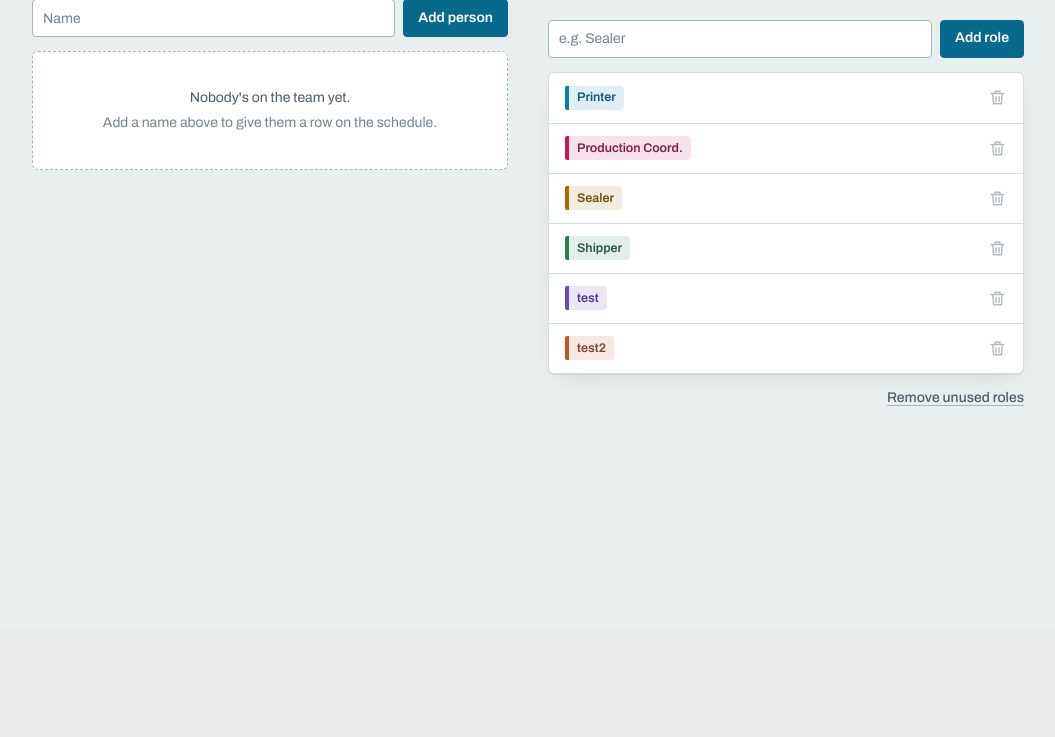
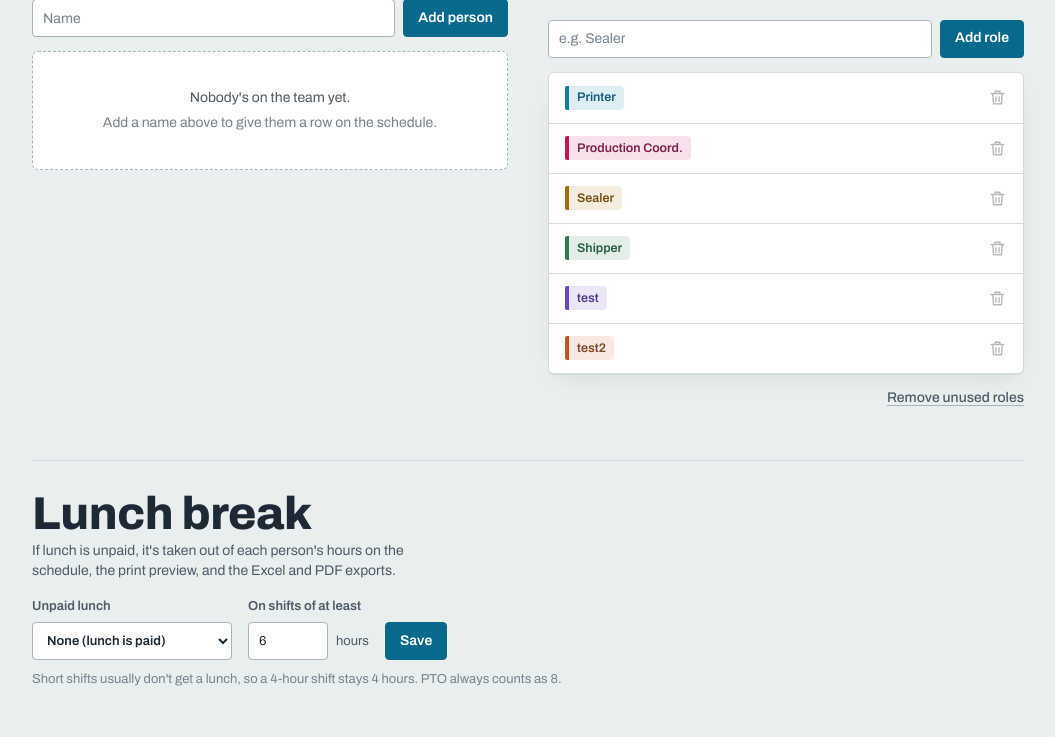
Before and after one commit to Kramberry/PyScheduler, a Flask app: page /employees in a window 1280 px wide. Shown: the part 173-910 px from the top of the page, without its empty margins (112-1167 px from the left). Before the commit the page ends 579 px from the top, so only its background shows below. Run offline with Flask 3, Linux system fonts and the light colour scheme.

Commit message:
Add unpaid lunch deduction setting
Workplace setting (none / 30 min / 1 hour) on the Team page, applied to
shifts at or above a minimum length. One rule drives the live totals,
print preview, Excel and PDF, and each export notes how hours were counted.

print_preview() now gets its totals from build_week_rows() like the
exports do, instead of keeping its own copy of the hours math.

```diff
--- a/app.py
+++ b/app.py
@@ -20,6 +20,7 @@ HISTORY_FILE = os.path.join(APP_DIR, "schedule_history.json")
 EMP_BACKUP_FILE = os.path.join(APP_DIR, "employees_backup.json")
 SCHEDULE_BACKUP_FILE = os.path.join(APP_DIR, "last_schedule_backup.json")
 HISTORY_BACKUP_FILE = os.path.join(APP_DIR, "schedule_history_backup.json")
+SETTINGS_FILE = os.path.join(APP_DIR, "settings.json")
 
 logging.basicConfig(filename=os.path.join(APP_DIR, "app.log"), level=logging.INFO)
 
@@ -108,6 +109,70 @@ def register_roles(schedule_dict):
     known = set(load_roles())
     if used - known:
         save_roles(known | used)
+
+
+# ------------------------------------
+# Workplace settings — rules that differ from one shop to the next, so they
+# live in data instead of being hard-coded. Today that's the unpaid lunch.
+# ------------------------------------
+# Allowed lunch lengths, in minutes. 0 means "no unpaid lunch".
+LUNCH_OPTIONS = (0, 30, 60)
+
+# Defaults are chosen so that turning the feature on changes nothing until
+# someone opts in: a new version must never silently change totals people
+# already trust.
+DEFAULT_SETTINGS = {
+    "lunch_minutes": 0,           # length of the unpaid lunch
+    "lunch_min_shift_hours": 6,   # only shifts at least this long get one
+}
+
+
+def load_settings():
+    """Returns the saved settings laid over the defaults.
+
+    Starting from DEFAULT_SETTINGS and updating with the file means that when
+    a new setting is added later, older settings.json files that don't have
+    it yet still work — they just pick up the default for the missing key."""
+    settings = dict(DEFAULT_SETTINGS)
+    if os.path.exists(SETTINGS_FILE):
+        try:
+            with open(SETTINGS_FILE, "r", encoding="utf-8") as f:
+                settings.update(json.load(f))
+        except (OSError, ValueError):
+            # A damaged file shouldn't take the whole app down; fall back to
+            # defaults and leave a trace in the log for debugging.
+            logging.warning("settings.json unreadable; using defaults")
+    return settings
+
+
+def save_settings(settings):
+    with open(SETTINGS_FILE, "w", encoding="utf-8") as f:
+        json.dump(settings, f, indent=2)
+
+
+def paid_shift_hours(worked_hours, settings):
+    """Hours actually paid for one worked shift: clock time minus the unpaid
+    lunch, but only when the shift is long enough to include a lunch.
+
+    This is the ONE place the lunch rule lives on the server. Every total —
+    print preview, Excel, PDF — goes through here, so they can't disagree.
+    (The live total on the schedule page has a JavaScript twin,
+    paidShiftHours() in schedule_form.html; change both together.)"""
+    lunch_hours = settings["lunch_minutes"] / 60
+    if lunch_hours and worked_hours >= settings["lunch_min_shift_hours"]:
+        return max(worked_hours - lunch_hours, 0)
+    return worked_hours
+
+
+def hours_rule_text(settings):
+    """One plain-English sentence explaining how totals were worked out, shown
+    under every schedule so whoever reads the numbers knows what they mean."""
+    if not settings["lunch_minutes"]:
+        return "Hours are clock time; PTO counts as 8."
+    lunch = "30-minute" if settings["lunch_minutes"] == 30 else "1-hour"
+    threshold = f"{settings['lunch_min_shift_hours']:g}"
+    return (f"Hours are paid time: a {lunch} unpaid lunch is taken out of "
+            f"every shift of {threshold}+ hours. PTO counts as 8.")
 
 
 # ------------------------------------
@@ -225,10 +290,11 @@ def calculate_hours(cell_value: str) -> float:
 # Shared week-data shaping, used by the single-week and multi-week
 # Excel/PDF exports so the two formats can never drift apart.
 # ------------------------------------
-def build_week_rows(employees, schedule_dict):
+def build_week_rows(employees, schedule_dict, settings):
     """Returns [(employee, per_day, total_hours), ...] for employees who have
     at least one day of data this week. per_day[i] describes DAYS[i] as
-    {'roles': [...], 'start': str, 'end': str, 'pto': bool}."""
+    {'roles': [...], 'start': str, 'end': str, 'pto': bool}.
+    total_hours is paid time, with the unpaid lunch rule from `settings`."""
     rows = []
     for emp in employees:
         day_data = schedule_dict.get(emp, {}) if schedule_dict else {}
@@ -245,7 +311,8 @@ def build_week_rows(employees, schedule_dict):
                 total += 8
                 has_data = True
             elif start and end:
-                total += calculate_hours(f"{start} - {end}")
+                worked = calculate_hours(f"{start} - {end}")
+                total += paid_shift_hours(worked, settings)
                 has_data = True
             elif roles:
                 has_data = True
@@ -276,9 +343,10 @@ TOTAL_BG_COLOR = "DCFCE7"
 TOTAL_FONT_COLOR = "15803D"
 
 
-def write_week_sheet(ws, date_range_text, rows):
+def write_week_sheet(ws, date_range_text, rows, note=""):
     """Fills a freshly created worksheet with one week's schedule, styled to
-    match the app's export look. Used for both single- and multi-week Excel."""
+    match the app's export look. Used for both single- and multi-week Excel.
+    `note` is an optional line printed under the table (e.g. the lunch rule)."""
     headers = ["Team Member"] + DAYS + ["Total Hours"]
     num_cols = len(headers)
 
@@ -351,6 +419,16 @@ def write_week_sheet(ws, date_range_text, rows):
                     cell.font = Font(size=10)
                     cell.fill = PatternFill(start_color=dc["band"] if is_band else dc["light"], fill_type="solid")
 
+    # The note goes in AFTER the styling loop above. That loop styles every
+    # row from 3 down, so adding the note first would give it table borders
+    # and fills. Leave one blank row, then one merged, quiet line.
+    if note:
+        note_row = ws.max_row + 2
+        ws.merge_cells(start_row=note_row, start_column=1, end_row=note_row, end_column=num_cols)
+        note_cell = ws.cell(row=note_row, column=1, value=note)
+        note_cell.font = Font(italic=True, size=9, color="64748B")
+        note_cell.alignment = Alignment(horizontal="left", vertical="center")
+
     ws.freeze_panes = "A3"
 
 
@@ -387,7 +465,7 @@ def cell_pdf_paragraph(day, cell_style, pto_style):
     return ""
 
 
-def build_pdf_week_elements(date_range_text, rows):
+def build_pdf_week_elements(date_range_text, rows, note=""):
     styles = getSampleStyleSheet()
     elements = [Paragraph("<b>Weekly Schedule</b>", styles["Title"])]
     if date_range_text:
@@ -418,6 +496,11 @@ def build_pdf_week_elements(date_range_text, rows):
         ("FONTSIZE",   (0, 0), (-1, -1), 9),
     ]))
     elements.append(table)
+    if note:
+        note_style = ParagraphStyle('note', fontSize=8, leading=11,
+                                    textColor=colors.HexColor('#64748B'), fontName='Helvetica-Oblique')
+        elements.append(Spacer(1, 8))
+        elements.append(Paragraph(note, note_style))
     return elements
 
 
@@ -433,7 +516,8 @@ def index():
         employees=employees,
         days=DAYS,
         saved=saved,
-        roles=load_roles()
+        roles=load_roles(),
+        settings=load_settings(),
     )
 
 
@@ -477,17 +561,12 @@ def print_preview():
     register_roles(saved_data["schedule"])
     archive_week(week_start, saved_data["schedule"])
 
-    totals = {}
-    for emp in employees:
-        total = 0.0
-        for day in DAYS:
-            cell = saved_data["schedule"][emp][day]
-            roles = cell["role"]
-            if "PTO" in roles:
-                total += 8.0
-            elif cell["start"] and cell["end"]:
-                total += calculate_hours(f"{cell['start']} - {cell['end']}")
-        totals[emp] = total
+    # Totals come from the same build_week_rows() the Excel and PDF exports
+    # use, instead of a hand-copied loop. A copy is what lets the screen and
+    # the paper drift apart the next time the hours rule changes.
+    settings = load_settings()
+    rows = build_week_rows(employees, saved_data["schedule"], settings)
+    totals = {emp: total for emp, _per_day, total in rows}
 
     role_order = [str(r).strip().lower() for r in load_roles()]
     role_colors = {}
@@ -514,6 +593,7 @@ def print_preview():
         role_colors=role_colors,
         week_label=week_label,
         day_dates=day_dates,
+        hours_rule=hours_rule_text(settings),
     )
 
 
@@ -583,16 +663,21 @@ def export_multi_xlsx():
     if not week_starts:
         return "Select at least one week to export.", 400
 
+    # Load settings once per export, not once per week, so every sheet in
+    # the file is guaranteed to use the same rule.
+    settings = load_settings()
+    note = hours_rule_text(settings)
+
     wb = Workbook()
     wb.remove(wb.active)
     used_titles = set()
     for week_start in week_starts:
         start_date, _end_date, date_range = week_date_range_text(week_start)
-        rows = build_week_rows(employees, schedules.get(week_start, {}))
+        rows = build_week_rows(employees, schedules.get(week_start, {}), settings)
         title = safe_sheet_title(used_titles, start_date)
         used_titles.add(title)
         ws = wb.create_sheet(title=title)
-        write_week_sheet(ws, date_range, rows)
+        write_week_sheet(ws, date_range, rows, note)
 
     file_name = f"{export_file_stem(week_starts)}.xlsx"
     file_path = os.path.join(APP_DIR, file_name)
@@ -610,13 +695,16 @@ def export_multi_pdf():
     if not week_starts:
         return "Select at least one week to export.", 400
 
+    settings = load_settings()
+    note = hours_rule_text(settings)
+
     elements = []
     for i, week_start in enumerate(week_starts):
         _start_date, _end_date, date_range = week_date_range_text(week_start)
-        rows = build_week_rows(employees, schedules.get(week_start, {}))
+        rows = build_week_rows(employees, schedules.get(week_start, {}), settings)
         if i > 0:
             elements.append(PageBreak())
-        elements.extend(build_pdf_week_elements(date_range, rows))
+        elements.extend(build_pdf_week_elements(date_range, rows, note))
 
     file_name = f"{export_file_stem(week_starts)}.pdf"
     file_path = os.path.join(APP_DIR, file_name)
@@ -703,7 +791,38 @@ def manage_employees():
         employees=employees,
         roles=load_roles(),
         has_backup=os.path.exists(EMP_BACKUP_FILE),
+        settings=load_settings(),
+        lunch_options=LUNCH_OPTIONS,
     )
+
+
+# ------------------------------------
+# LUNCH BREAK SETTING
+# ------------------------------------
+@app.route("/settings/lunch", methods=["POST"])
+def save_lunch_setting():
+    settings = load_settings()
+
+    # Never trust form input just because our own <select> only offers valid
+    # choices. Anyone can send any value to this URL, and a bad one saved
+    # to settings.json would break every total until someone fixed the file
+    # by hand. Validate, and keep the old value if the new one is bad.
+    try:
+        minutes = int(request.form.get("lunch_minutes", ""))
+        threshold = float(request.form.get("lunch_min_shift_hours", ""))
+    except ValueError:
+        flash("That lunch setting wasn't valid, so nothing was changed.")
+        return redirect(url_for("manage_employees"))
+
+    if minutes not in LUNCH_OPTIONS or not (0 <= threshold <= 24):
+        flash("That lunch setting wasn't valid, so nothing was changed.")
+        return redirect(url_for("manage_employees"))
+
+    settings["lunch_minutes"] = minutes
+    settings["lunch_min_shift_hours"] = threshold
+    save_settings(settings)
+    flash("Lunch setting saved. " + hours_rule_text(settings))
+    return redirect(url_for("manage_employees"))
 
 
 @app.route("/employees/undo", methods=["POST"])
--- a/templates/employees.html
+++ b/templates/employees.html
@@ -32,6 +32,14 @@
     .under-list { display: flex; justify-content: space-between; align-items: center; gap: 12px; margin-top: 10px; }
     .link-btn { padding: 4px 0; border: 0; background: none; color: var(--ink-2); font-weight: 500; cursor: pointer; text-decoration: underline; text-underline-offset: 3px; text-decoration-color: var(--rule-strong); }
     .link-btn:hover { color: var(--primary); text-decoration-color: currentColor; }
+
+    .settings-panel { margin-top: 48px; padding-top: 32px; border-top: 1px solid var(--rule); }
+    .lunch-form { display: flex; flex-wrap: wrap; align-items: flex-end; gap: 16px; }
+    .lunch-form label { display: grid; gap: 6px; font-weight: 600; font-size: 13px; color: var(--ink-2); }
+    .lunch-form .select { min-width: 200px; }
+    .with-unit { display: flex; align-items: center; gap: 8px; font-weight: 400; }
+    .with-unit .input { width: 80px; }
+    .hint { margin-top: 10px; color: var(--ink-3); font-size: 13px; }
 
     @media (max-width: 820px) {
       .columns { grid-template-columns: 1fr; gap: 44px; }
@@ -144,6 +152,39 @@
         {% endif %}
       </section>
     </div>
+
+    {# Workplace-wide rule, set once instead of asked on every export: it's a
+       policy of the shop, not a choice someone makes each week. #}
+    <section class="settings-panel" aria-labelledby="lunch-heading">
+      <div class="panel-head">
+        <h1 class="display" id="lunch-heading">Lunch break</h1>
+      </div>
+      <p class="panel-intro">If lunch is unpaid, it's taken out of each person's hours on the schedule, the print preview, and the Excel and PDF exports.</p>
+
+      <form method="POST" action="{{ url_for('save_lunch_setting') }}" class="lunch-form">
+        <label>
+          <span>Unpaid lunch</span>
+          <select name="lunch_minutes" class="select">
+            {% for m in lunch_options %}
+            <option value="{{ m }}" {% if settings.lunch_minutes == m %}selected{% endif %}>
+              {{ 'None (lunch is paid)' if m == 0 else ('30 minutes' if m == 30 else '1 hour') }}
+            </option>
+            {% endfor %}
+          </select>
+        </label>
+        <label>
+          <span>On shifts of at least</span>
+          <span class="with-unit">
+            <input type="number" name="lunch_min_shift_hours" class="input"
+                   min="0" max="24" step="0.5" required
+                   value="{{ '%g' | format(settings.lunch_min_shift_hours) }}"/>
+            hours
+          </span>
+        </label>
+        <button type="submit" class="btn btn-primary">Save</button>
+      </form>
+      <p class="hint">Short shifts usually don't get a lunch, so a 4-hour shift stays 4 hours. PTO always counts as 8.</p>
+    </section>
   </main>
 
   {% include "_confirm_modal.html" %}
--- a/templates/print_preview.html
+++ b/templates/print_preview.html
@@ -108,7 +108,7 @@
     </tbody>
   </table>
 
-  <div class="foot"><span>Day off counts as 8 hours.</span><span>Printed from ShiftDesk</span></div>
+  <div class="foot"><span>{{ hours_rule }}</span><span>Printed from ShiftDesk</span></div>
 </div>
 
 </body>
```
Also changed, not shown: templates/schedule_form.html (+22 -1 lines), 1 other file.
